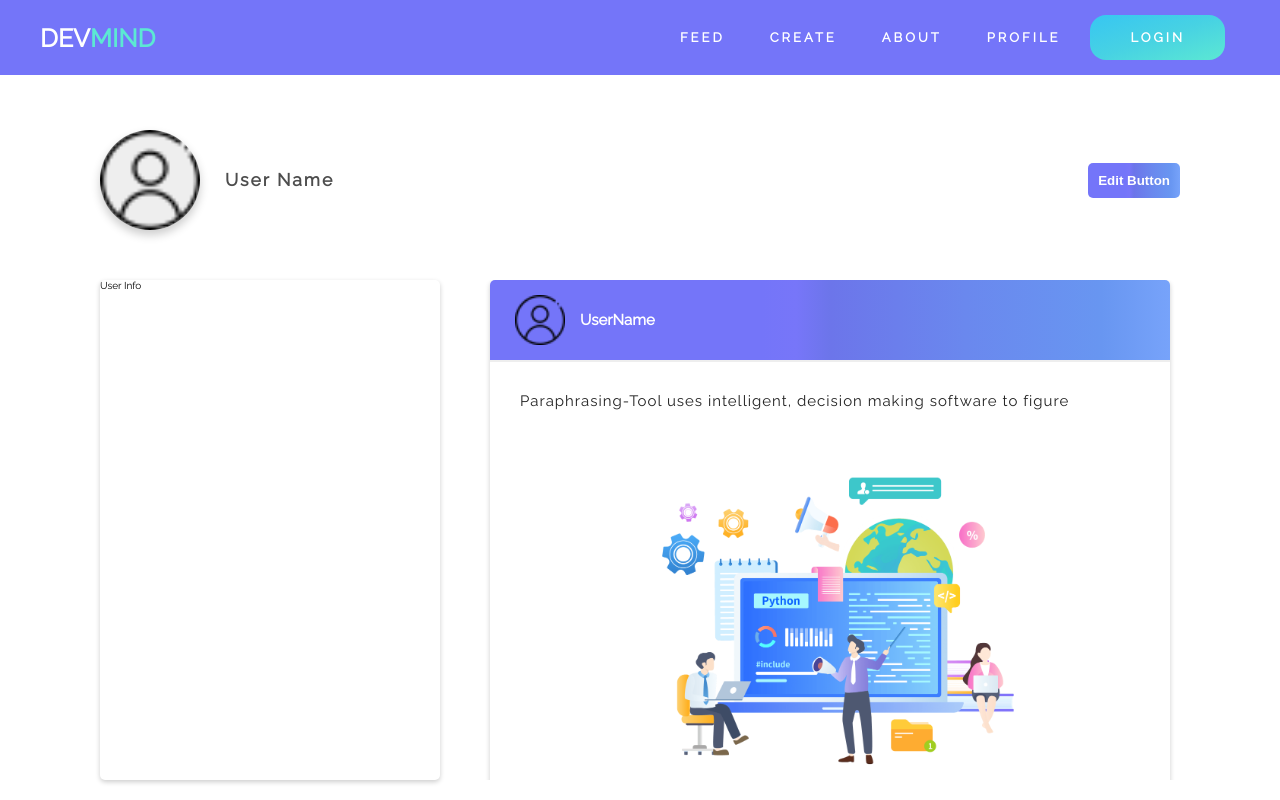
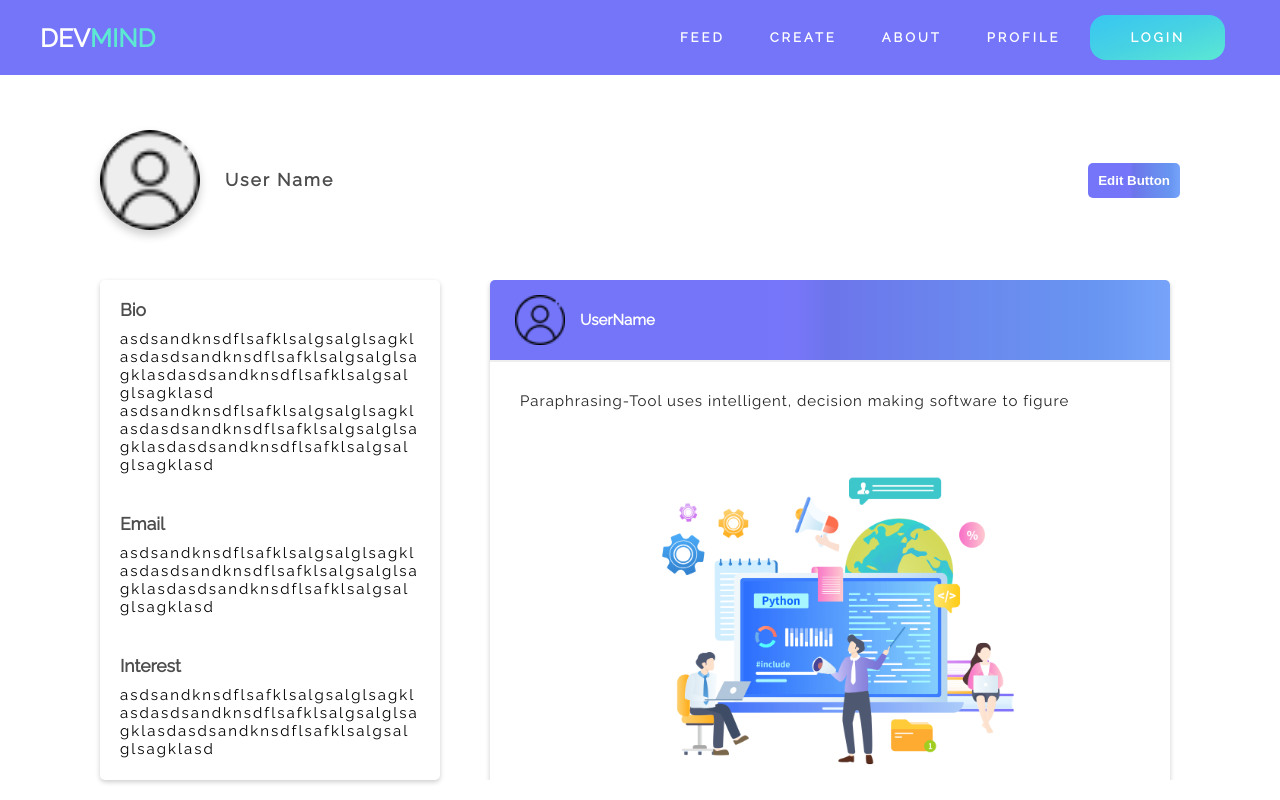
Before and after one commit to NikhilSharma03/DevMind, a React (Create React App) app: page /profile in a window 1280 px wide. Shown: the top 800 px of the page. Built offline with nearby package versions, Linux system fonts and the light colour scheme.

Commit message:
added details section

```diff
--- a/src/pages/UserProfile/UserProfile.css
+++ b/src/pages/UserProfile/UserProfile.css
@@ -9,18 +9,6 @@
   justify-content: space-between;
   align-items: center;
   margin-bottom: 5rem;
-}
-
-.userprofile__main {
-  display: flex;
-}
-
-.userprofile__info {
-  flex: 1;
-}
-
-.userprofile__posts {
-  flex: 2;
 }
 
 .userprofile__header--container {
@@ -76,18 +64,26 @@
   box-shadow: 0 0.1rem 1rem rgba(0, 0, 0, 0.5);
 }
 
+.userprofile__main {
+  display: flex;
+  width: 100%;
+}
+
 .userprofile__info {
   height: 50rem;
+  flex: 1;
+  width: 33%;
   border-radius: 5px;
-  overflow: hidden;
   box-shadow: 0 0.2rem 0.5rem rgb(0 0 0 / 20%);
   margin-right: 4rem;
+  overflow-y: scroll;
 }
 
 .userprofile__posts {
   height: 50rem;
   overflow-y: scroll;
   padding: 0 1rem;
+  flex: 2;
 }
 
 .userprofile__posts::-webkit-scrollbar {
@@ -110,3 +106,41 @@
   );
   border-radius: 50px;
 }
+
+.userprofile__info--container {
+  padding: 2rem;
+  margin-bottom: 0rem;
+}
+
+.userprofile__info--container h1 {
+  color: #4d4d4d;
+  font-size: 1.75rem;
+}
+
+.userprofile__info--container p {
+  margin-top: 1rem;
+  overflow-wrap: break-word;
+  font-size: 1.5rem;
+  letter-spacing: 2px;
+}
+
+.userprofile__info::-webkit-scrollbar {
+  width: 5px;
+}
+
+.userprofile__info::-webkit-scrollbar-track {
+  background-color: rgb(248, 248, 248);
+}
+
+.userprofile__info::-webkit-scrollbar-thumb {
+  background: linear-gradient(
+    to right,
+    #7475f9 40%,
+    #7776f9 45%,
+    #6c75ea 50%,
+    #6a88ee 70%,
+    #6896f1 90%,
+    #77a3fa 100%
+  );
+  border-radius: 50px;
+}
--- a/src/pages/UserProfile/UserProfile.js
+++ b/src/pages/UserProfile/UserProfile.js
@@ -16,7 +16,30 @@ const UserProfile = () => {
         <button className="userprofile__header--btn">Edit Button</button>
       </div>
       <div className="userprofile__main">
-        <div className="userprofile__info">User Info</div>
+        <div className="userprofile__info">
+          <div className="userprofile__info--container">
+            <h1>Bio</h1>
+            <p>
+              asdsandknsdflsafklsalgsalglsagklasdasdsandknsdflsafklsalgsalglsagklasdasdsandknsdflsafklsalgsalglsagklasd
+              asdsandknsdflsafklsalgsalglsagklasdasdsandknsdflsafklsalgsalglsagklasdasdsandknsdflsafklsalgsalglsagklasd
+            </p>
+          </div>
+
+          <div className="userprofile__info--container">
+            <h1>Email</h1>
+            <p>
+              asdsandknsdflsafklsalgsalglsagklasdasdsandknsdflsafklsalgsalglsagklasdasdsandknsdflsafklsalgsalglsagklasd
+            </p>
+          </div>
+
+          <div className="userprofile__info--container">
+            <h1>Interest</h1>
+            <p>
+              asdsandknsdflsafklsalgsalglsagklasdasdsandknsdflsafklsalgsalglsagklasdasdsandknsdflsafklsalgsalglsagklasd
+            </p>
+          </div>
+        </div>
+
         <div className="userprofile__posts">
           <PostCard />
           <PostCard />
```
